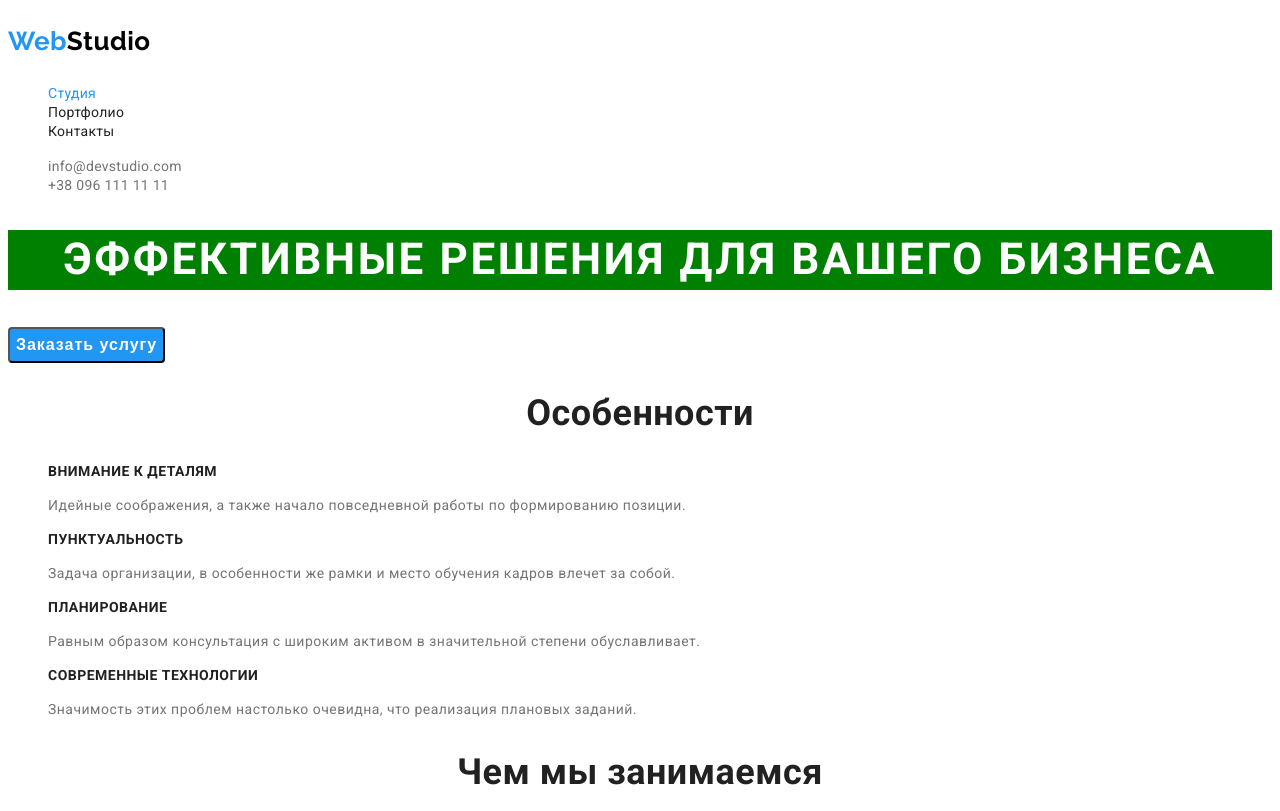
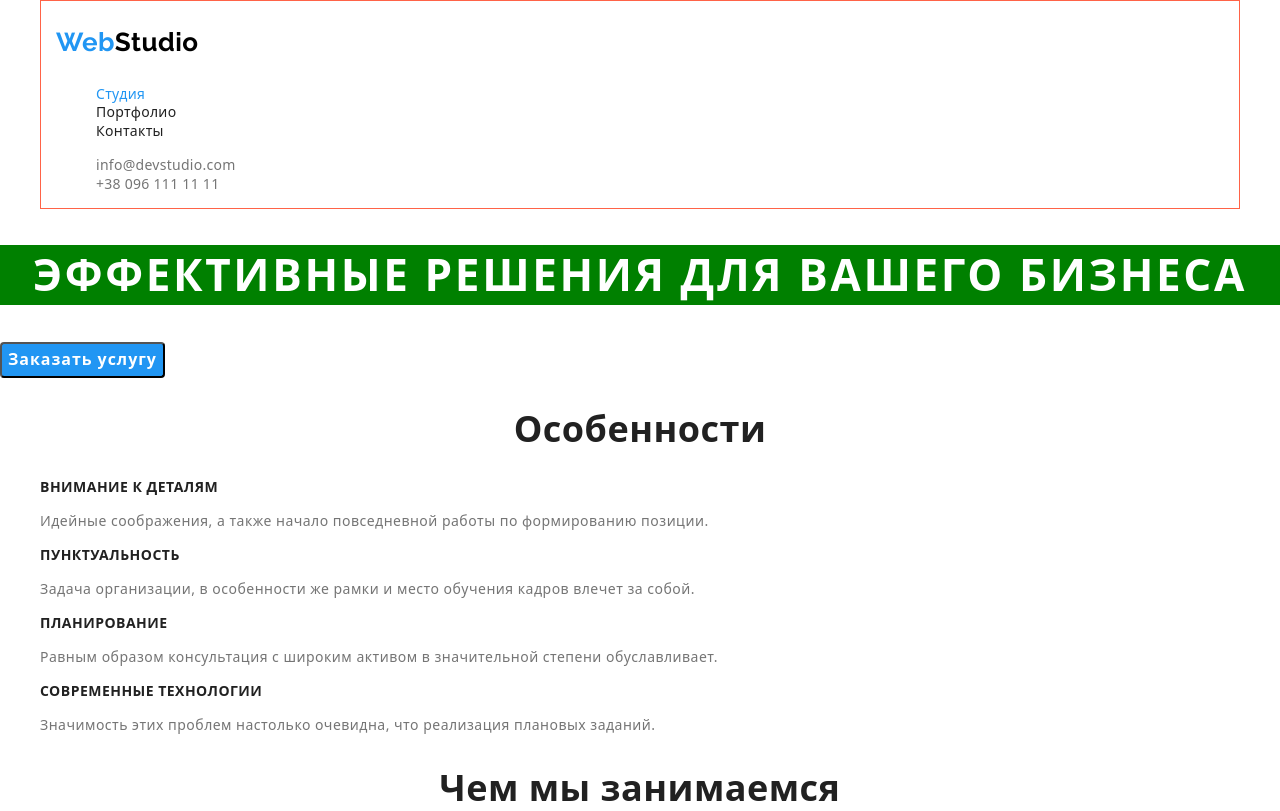
Before and after one commit to Marishka95s/goit-markup-hw-02, a plain HTML site: page index.html in a window 1280 px wide. Shown: the top 811 px of the page. Drawn offline with nearby package versions, Linux system fonts and the light colour scheme.

Commit message:
Additional changings

```diff
--- a/css/style.css
+++ b/css/style.css
@@ -84,6 +84,16 @@ p {
   line-height: 1.87px;
 }
 
+/* Container box */
+.container {
+  width: 1200px;
+  padding-left: 15px;
+  padding-right: 15px;
+  margin: 0 auto;
+
+  border: 1px solid tomato;
+}
+
 /* Logo */
 .logo {
   color: #000000;
@@ -107,6 +117,7 @@ p {
 
   font-size: 14px;
   line-height: 1.14;
+  font-weight: 500;
   letter-spacing: 0.02em;
 }
 .site-nav a:hover,
@@ -120,6 +131,7 @@ p {
 
   font-size: 14px;
   line-height: 1.14;
+  font-weight: 500;
   letter-spacing: 0.02em;
 }
 .contact-nav a:hover,
@@ -173,6 +185,12 @@ address a {
 .button {
   background-color: var(--section-bg-color);
   color: var(--main-text-color);
+
+  font-weight: 500;
+  font-size: 16px;
+  line-height: 1.62;
+  text-align: center;
+  letter-spacing: 0.03em;
 }
 .button:hover,
 .button:focus {
--- a/index.html
+++ b/index.html
@@ -6,12 +6,13 @@
     <title>Студия</title>
     <link rel="stylesheet" href="./css/style.css">
     <link rel="preconnect" href="https://fonts.gstatic.com">
+    <link rel="stylesheet" href="https://cdnjs.cloudflare.com/ajax/libs/modern-normalize/1.0.0/modern-normalize.min.css">
     <link href="https://fonts.googleapis.com/css2?family=Raleway:wght@400;700&family=Roboto:wght@400;700&display=swap" rel="stylesheet">
 </head>
 <body>
     <!-- Верхняя линия-->
     <header>
-      <nav>
+      <nav class="container">
         <a href="./index.html">
             <p class="logo"><span>Web</span>Studio</p>
         </a>
@@ -111,6 +112,7 @@
 
     <!-- Подвал-->
     <footer>
+        <div class="container">
             <a href="./index.html">
                 <p class="logo bottom"><span>Web</span>Studio</p>
             </a>
@@ -119,6 +121,7 @@
                 <a href="mailto:info@example.com">info@example.com</a><br>
                 <a href="tel:+380991111111">+38 099 111 11 11</a>
             </address>
+        </div>
     </footer>
 </body>
 </html>
```
Also changed, not shown: portfolio.html (+1 -0 lines). Lines whose indentation alone changed are shown as unchanged.
